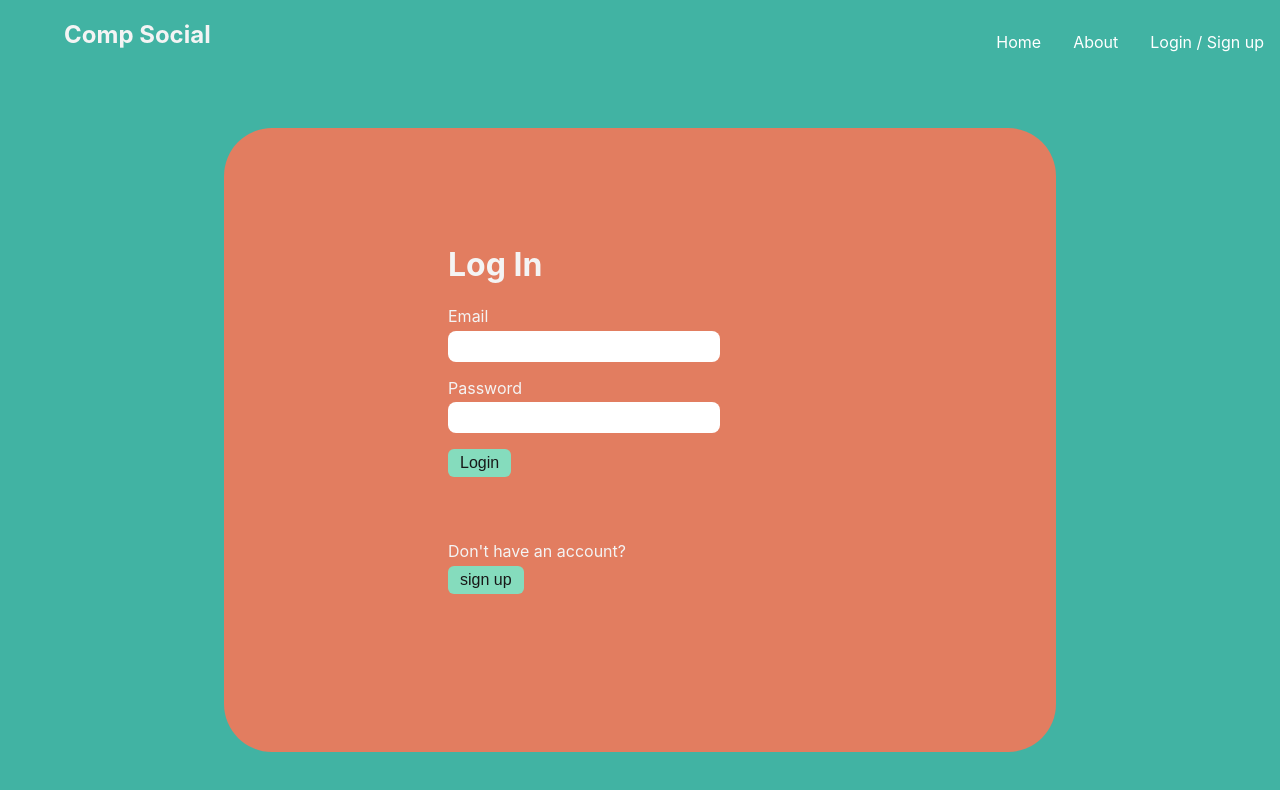
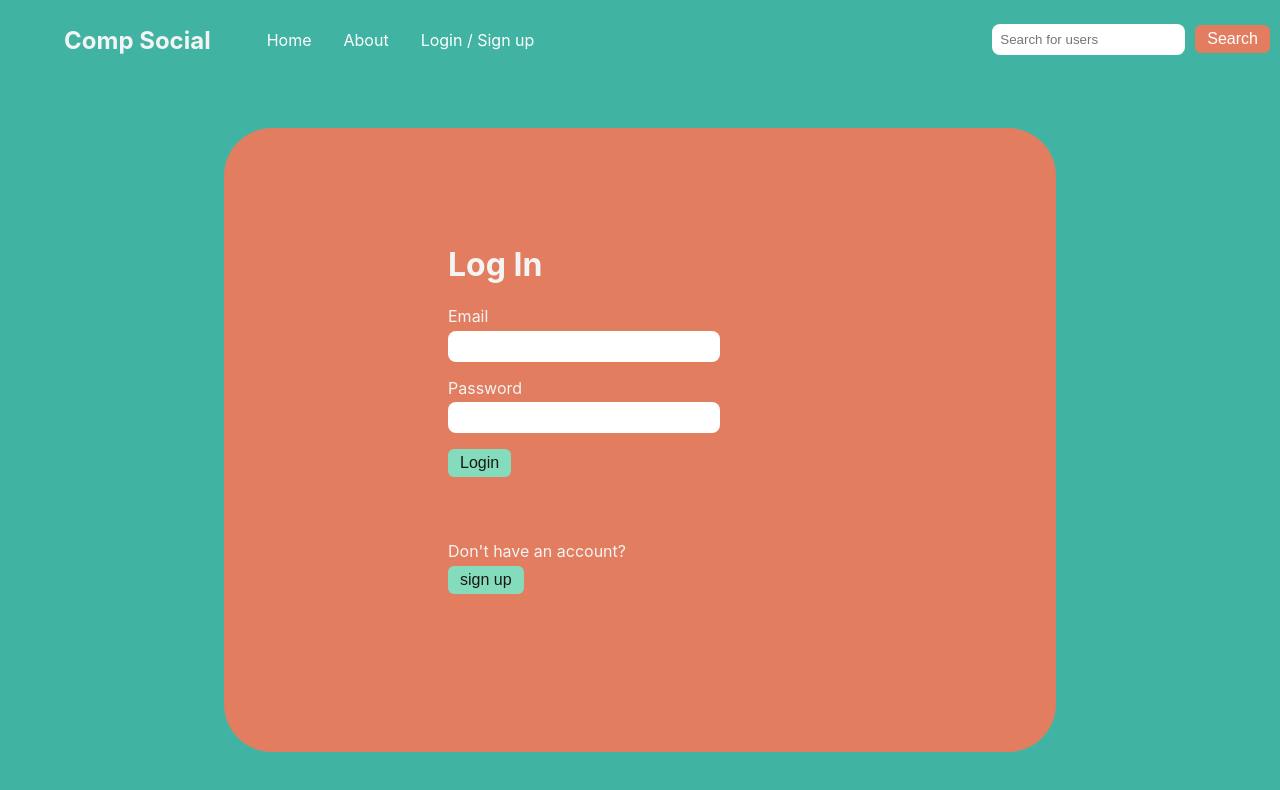
Before and after one commit to h-shukla/Comp-Social, a React (Create React App) app in the folder frontend/: page / in a window 1280 px wide. Shown: the top 790 px of the page. Built offline with nearby package versions, Linux system fonts and the light colour scheme.

Commit message:
Add Search bar

```diff
--- a/frontend/src/App.css
+++ b/frontend/src/App.css
@@ -54,16 +54,22 @@ nav {
     margin-left: 4rem;
 }
 
-nav ul {
+.links-div {
+    display: flex;
+    align-items: center;
+    justify-content: center;
+}
+
+.links-ul {
     display: flex;
     list-style: none;
 }
 
-nav ul li {
+.links-ul li {
     margin: 1rem;
 }
 
-nav ul li a {
+.links-ul li a {
     text-decoration: none;
     color: #ffffff;
 }
@@ -130,3 +136,20 @@ nav ul li a {
 .signup-btn {
     margin-top: 0rem;
 }
+
+.search input {
+    margin-top: 1.5rem;
+    padding: .5rem;
+    border-radius: 8px;
+    border: none;
+}
+
+.search button {
+    margin: 10px;
+    background: #E27D60;
+}
+
+.search button a {
+    text-decoration: none;
+    color: white;
+}
--- a/frontend/src/App.js
+++ b/frontend/src/App.js
@@ -10,11 +10,14 @@ import Navbar from './components/Navbar';
 import Login from './components/Login';
 import Signup from './components/Signup';
 import About from './components/About';
+import SearchRes from './components/SearchRes';
+import ErrorPage from './components/ErrorPage';
 
 function App() {
     // logged in status as state so we can update later
     const [loggedIn, setLoggedIn] = useState(false);
     const [isLoginCurrent, setisLoginCurrent] = useState(true);
+    const [showSearchRes, setShowSearchRes] = useState(false);
 
     // to change logged in status with child components using props
     const changeLoggedIn = () => {
@@ -34,11 +37,12 @@ function App() {
 
     return (
         <BrowserRouter>
-          <Navbar setLoggedIn={setLoggedIn} setisLoginCurrent={setisLoginCurrent}/>
+          <Navbar setLoggedIn={setLoggedIn} setisLoginCurrent={setisLoginCurrent} setShowSearchRes={setShowSearchRes}/>
           <Routes>
             <Route path='/' element={loggedIn?<Home/>: isLoginCurrent?<Login changeLoggedIn={changeLoggedIn} changeLoginState={changeLoginState} />: <Signup changeLoggedIn={changeLoggedIn} changeLoginState={changeLoginState}/>}/>
             <Route path='/home' element={loggedIn?<Home/>: isLoginCurrent?<Login changeLoggedIn={changeLoggedIn} changeLoginState={changeLoginState} />: <Signup changeLoggedIn={changeLoggedIn} changeLoginState={changeLoginState}/>} />
             <Route path='/about' element={<About/>}/>
+            <Route path='/searchRes' element={showSearchRes?<SearchRes/>:<ErrorPage/>}/>
           </Routes>
         </BrowserRouter>
     );
--- /dev/null
+++ b/frontend/src/components/ErrorPage.js
@@ -0,0 +1,11 @@
+import React from 'react';
+
+const ErrorPage = () => {
+    return(
+        <div>
+          <h1>Some Error Occurred</h1>
+        </div>
+    );
+};
+
+export default ErrorPage;
--- a/frontend/src/components/Navbar.js
+++ b/frontend/src/components/Navbar.js
@@ -1,8 +1,10 @@
-import React from 'react';
+import React, { useState } from 'react';
 import { Link } from 'react-router-dom';
 import '../App.css';
+import Search from './Search';
 
 function Navbar(props) {
+
     const handleOnClick = (e) => {
         props.setLoggedIn(false);
         props.setisLoginCurrent(true);
@@ -11,12 +13,15 @@ function Navbar(props) {
     return (
         <>
           <nav>
-            <h1 className="main-logo">Comp Social</h1>
-            <ul>
-              <li><Link to="/home">Home</Link></li>
-              <li><Link to="/about">About</Link></li>
-              <li><Link to="/" onClick={handleOnClick}>Login / Sign up</Link></li>
-            </ul>
+            <div className="links-div">
+              <h1 className="main-logo">Comp Social</h1>
+              <ul className="links-ul">
+                <li><Link to="/home">Home</Link></li>
+                <li><Link to="/about">About</Link></li>
+                <li><Link to="/" onClick={handleOnClick}>Login / Sign up</Link></li>
+              </ul>
+            </div>
+            <Search setShowSearchRes={props.setShowSearchRes}/>
           </nav>
         </>
     );
--- /dev/null
+++ b/frontend/src/components/Search.js
@@ -0,0 +1,21 @@
+import React, { useState } from 'react';
+import { Link } from 'react-router-dom';
+import '../App.css';
+
+function Search(props) {
+
+    const handleOnClick = (e) => {
+        props.setShowSearchRes(true);
+    };
+
+    return (
+        <>
+          <div className="search">
+            <input name="search" type="text" placeholder="Search for users"/>
+            <button className="btn" onClick={handleOnClick}><Link to="/searchres">Search</Link></button>
+          </div>
+        </>
+    );
+};
+
+export default Search;
--- /dev/null
+++ b/frontend/src/components/SearchRes.js
@@ -0,0 +1,11 @@
+import React from 'react';
+
+function SearchRes() {
+    return(
+        <div>
+          <h1>No search results available</h1>
+        </div>
+    );
+}
+
+export default SearchRes;
```
